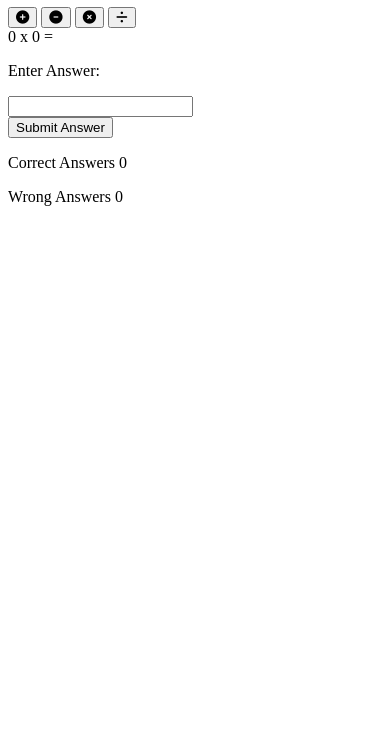
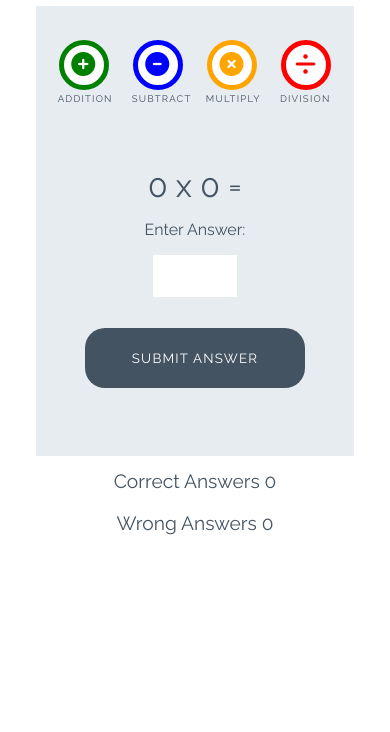
Before and after one commit to GiovanniDevs/love-maths, a plain HTML site: page index.html in a window 390 px wide. Shown: the part 112-844 px from the top of the page. Drawn offline with Linux system fonts and the light colour scheme.

Commit message:
add styles for math game

```diff
--- a/assets/CSS/style.css
+++ b/assets/CSS/style.css
@@ -0,0 +1,251 @@
+/* --------- Global style */
+
+body {
+  background-color: white;
+  font-family: "Raleway", sans-serif;
+  color: #445361;
+  text-align: center;
+}
+
+/* --------- Heading */
+
+.heading {
+  text-align: center;
+  font-size: 2.5rem;
+}
+
+.logo {
+  height: 40px;
+  padding-right: 5px;
+}
+
+/* --------- Game layout */
+
+.game-area {
+  background-color: #e6ecf0;
+  box-sizing: border-box;
+  width: 85%;
+  height: 65vh;
+  max-height: 450px;
+  max-width: 830px;
+  margin-left: auto;
+  margin-right: auto;
+  padding: 1%;
+}
+
+.question-area {
+  width: 50%;
+  font-size: 2rem;
+  margin: auto;
+  padding: 50px 0;
+}
+
+.question-area span {
+  padding: 0 15px;
+}
+
+.score-area {
+  margin: 5px auto;
+  width: 60%;
+  font-size: 1.2rem;
+}
+
+.controls-area {
+  width: 85%;
+  margin: 30px auto;
+}
+
+#score {
+  color: green;
+  font-weight: bold;
+}
+
+#incorrect {
+  color: red;
+  font-weight: bold;
+}
+
+.answer-message {
+  display: none;
+  font-size: 1rem;
+}
+
+#answer-box {
+  border: none;
+  color: #445361;
+  display: inline-block;
+  height: 40px;
+  width: 80px;
+  font-size: 1.2rem;
+}
+
+.scores {
+  display: inline-block;
+  padding: 25px;
+}
+
+/* --------- Buttons */
+
+.btn {
+  width: 220px;
+  height: 60px;
+  font-family: "Raleway", sans-serif;
+  text-transform: uppercase;
+  letter-spacing: 1.2px;
+  color: white;
+}
+
+.btn:focus {
+  outline: none;
+}
+
+.btn--big {
+  padding-top: 10px;
+  border-radius: 50%;
+  background-color: white;
+  border: 10px solid;
+  width: 100px;
+  height: 100px;
+  font-size: 3.2rem;
+  margin: 0 30px;
+  transition: all 0.5s;
+}
+
+.btn--big::after {
+  content: attr(data-type);
+  font-size: 1rem;
+  color: #445361;
+  position: relative;
+  left: -0.5rem;
+}
+
+.btn--blue {
+  border-color: blue;
+  color: blue;
+}
+
+.btn--blue:active,
+.btn--blue:hover {
+  background-color: darkblue;
+  color: white;
+}
+
+.btn--orange {
+  border-color: orange;
+  color: orange;
+}
+
+.btn--orange:active,
+.btn--orange:hover {
+  background-color: darkorange;
+  color: white;
+}
+
+.btn--red {
+  border-color: red;
+  color: red;
+}
+
+.btn--red:active,
+.btn--red:hover {
+  background-color: darkred;
+  color: white;
+}
+
+.btn--green {
+  border-color: green;
+  color: green;
+}
+
+.btn--green:active,
+.btn--green:hover {
+  background-color: darkgreen;
+  color: white;
+}
+
+.btn--gray {
+  margin-top: 25px;
+  background-color: #445361;
+  border: 1px transparent;
+  border-radius: 20px;
+}
+
+.btn--gray:active,
+.btn--gray:hover {
+  background-color: #0d1013;
+}
+
+/* --------- Media queries */
+
+@media (max-width: 414px) {
+  .controls-area {
+    width: 100%;
+  }
+
+  .btn--big {
+    margin: 0 10px;
+    padding: 5px;
+    border: 5px solid;
+    width: 50px;
+    height: 50px;
+    font-size: 1.5rem;
+  }
+
+  .btn--big::after {
+    font-size: 0.6rem;
+    left: -0.7rem;
+  }
+
+  .question-area {
+    padding: 10% 0;
+    width: 100%;
+  }
+
+  .question-area span {
+    padding: 0;
+  }
+
+  .answer-message {
+    display: block;
+  }
+
+  #answer-box {
+    display: block;
+    margin: 0 auto;
+  }
+  .btn--gray {
+    margin-top: 0;
+  }
+
+  .score-area {
+    width: 100%;
+  }
+
+  .scores {
+    margin: 0.5em auto;
+    display: block;
+    padding: 5px;
+  }
+
+  .heading {
+    font-size: 2rem;
+  }
+}
+
+@media (max-width: 320px) {
+  .game-area {
+    height: 70vh;
+  }
+
+  .controls-area {
+    width: 75%;
+    margin: 10px auto;
+  }
+
+  .btn--big {
+    margin: 10px 10px;
+  }
+  .question-area {
+    padding: 10px 0;
+  }
+}
--- a/index.html
+++ b/index.html
@@ -24,16 +24,16 @@
     </h1>
     <div class="game-area">
       <div class="controls-area">
-        <button class="btn btn--big btn--green">
+        <button data-type="addition" class="btn btn--big btn--green">
           <i class="fa-solid fa-circle-plus"></i>
         </button>
-        <button class="btn btn--big btn--blue">
+        <button data-type="subtract" class="btn btn--big btn--blue">
           <i class="fa-solid fa-circle-minus"></i>
         </button>
-        <button class="btn btn--big btn--orange">
+        <button data-type="multiply" class="btn btn--big btn--orange">
           <i class="fa-solid fa-circle-xmark"></i>
         </button>
-        <button class="btn btn--big btn--red">
+        <button data-type="division" class="btn btn--big btn--red">
           <i class="fa-solid fa-divide"></i>
         </button>
       </div>
@@ -45,7 +45,7 @@
         <p class="answer-message">Enter Answer:</p>
         <input id="answer-box" type="number" />
       </div>
-      <button class="btn btn--grey">Submit Answer</button>
+      <button data-type="submit" class="btn btn--gray">Submit Answer</button>
     </div>
     <div class="score-area">
       <p class="scores">Correct Answers <span class="correct">0</span></p>
```
